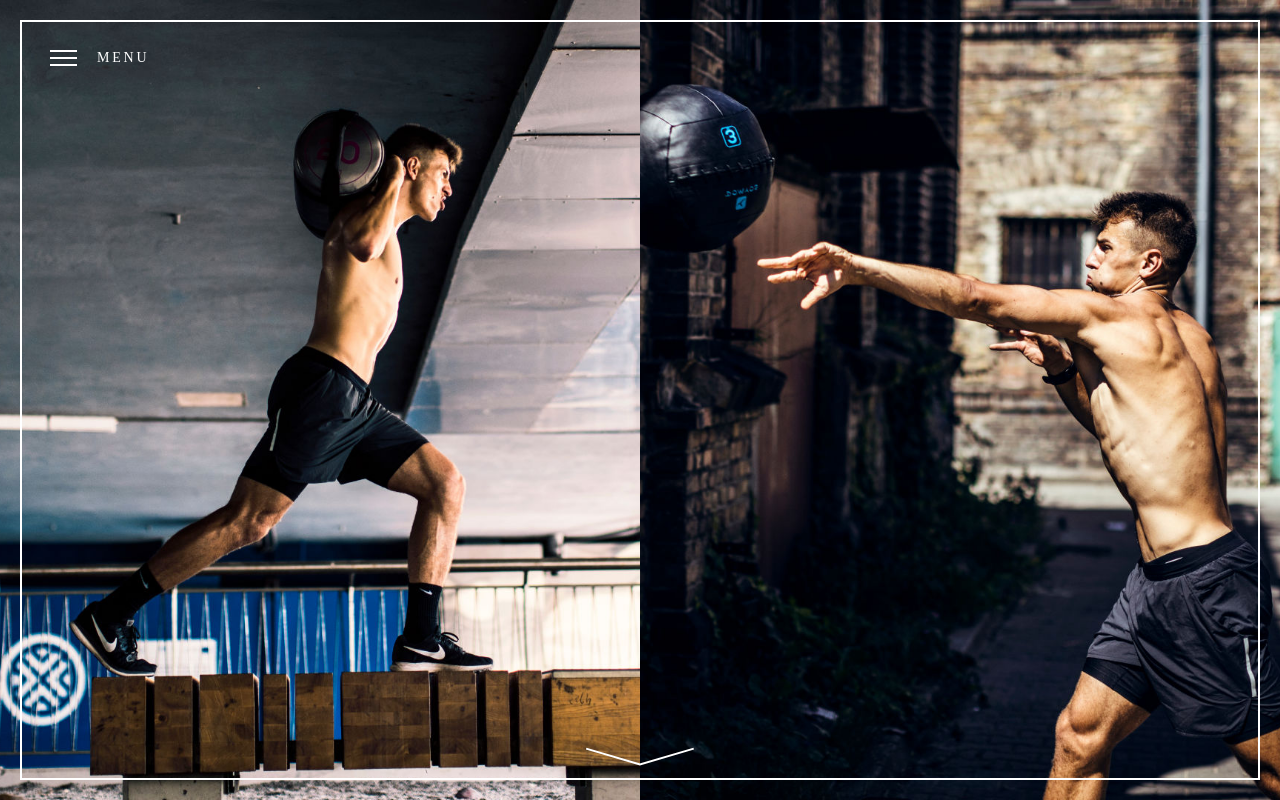
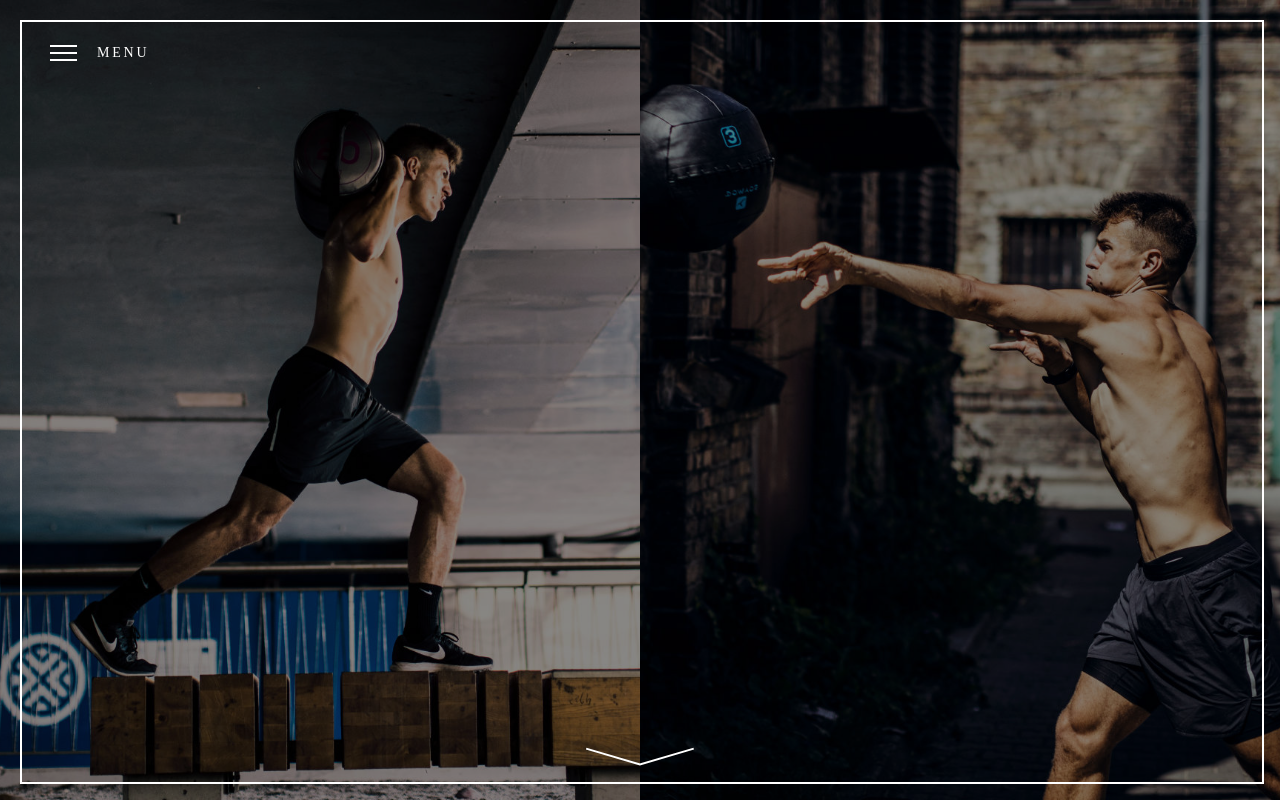
Before and after one commit to GabrielQuik/galikTeam, a React (Vite) app: page / in a window 1280 px wide. Built offline with nearby package versions, Linux system fonts and the light colour scheme.

Commit message:
Added filter to images, made some changes to naming of the variables, added imageList

```diff
--- a/src/App.css
+++ b/src/App.css
@@ -6,52 +6,30 @@ body {
   -webkit-font-smoothing: antialiased;
   -moz-osx-font-smoothing: grayscale;
 }
-#top,
-#bottom,
-#left,
-#right {
-  position: fixed;
-  background-color: #fff;
-  z-index: 999;
-}
-#left,
-#right {
-  top: 20px;
-  bottom: 20px;
-  width: 2px;
-}
-#left {
-  left: 20px;
-}
-#right {
-  right: 20px;
-}
-#top,
-#bottom {
-  left: 20px;
-  right: 20px;
-  height: 2px;
-}
-#top {
-  top: 20px;
-}
-#bottom {
-  bottom: 20px;
+div#root::before {
+  content: '';
+  border: 2px solid #fff;
+  position: absolute;
+  height: calc(100% - 40px);
+  width: calc(100% - 40px);
+  margin: 20px;
+  z-index: 1;
 }
 .nav {
   position: fixed;
-    top: 50px;
+  top: 45px;
   left: 50px;
   text-decoration: none;
   display: flex;
+  z-index: 1;
 }
-.content_start {
+.container {
   width: 100%;
   height: 100%;
   display: flex;
   flex-direction: row;
 }
-.content_start_bar {
+.container__half {
   width: 50%;
   height: 100%;
 }
@@ -59,13 +37,18 @@ body {
   width: 100%;
   height: 100vh;
 }
-.content_start_bar img {
+.half__image {
+  filter: brightness(53%) grayscale(8%);
   display: block;
   width: 100%;
   height: 100%;
   object-fit: cover;
   object-position: center;
 }
+#root {
+  height: 100%;
+}
+
 #menu_text {
   color: #fff;
   text-transform: uppercase;
--- a/src/App.js
+++ b/src/App.js
@@ -1,56 +1,70 @@
-import React, { Component } from 'react';
+import React, { Component } from "react";
 
-import './App.css';
+import { Fragment } from 'react';
+import "./App.css";
 
-import left_content_image from '../assets/images/M67A6522_1.jpg';
-import right_content_image from '../assets/images/M67A6522_2.jpg';
+import leftContentImage from "../assets/images/M67A6522_1.jpg";
+import rightContentImage from "../assets/images/M67A6522_2.jpg";
 
 class App extends Component {
   render() {
+    const imageList = [
+      { src: leftContentImage, alt: 'Treningi personalne dla każdego'},
+      { src: rightContentImage, alt: 'Przygotowanie motoryczne sportowców'}
+    ];
     return (
-            <div id="main">
-                <div id="left"></div>
-                <div id="right"></div>
-                <div id="top"></div>
-                <div id="bottom"></div>
+      <Fragment>
         <a className="nav" href="#menu">
           <svg height="16px" width="27px" version="1.1" viewBox="0 0 27 16">
             <defs />
-                        <g id="Symbols" fill="none" stroke="none" strokeLinecap="square" strokeWidth="1">
-                            <g id="hamburger" stroke="#FFFFFF" strokeWidth="2" transform="translate(-12.000000, -17.000000)">
+            <g
+              id="Symbols"
+              fill="none"
+              stroke="none"
+              strokeLinecap="square"
+              strokeWidth="1"
+            >
+              <g
+                id="hamburger"
+                stroke="#FFFFFF"
+                strokeWidth="2"
+                transform="translate(-12.000000, -17.000000)"
+              >
                 <path id="Line" d="M13,18 L38,18" />
                 <path id="Line-Copy" d="M13,25 L38,25" />
                 <path id="Line-Copy-2" d="M13,32 L38,32" />
               </g>
             </g>
           </svg>
-                    <span id="menu_text">
-                        menu
-                    </span>
+          <span id="menu_text">menu</span>
         </a>
-                <div className="content_start">
-                    <div className="left_content content_start_bar">
-                        <div className="bar_content_bg">
-                            <img src={left_content_image} alt="Treningi personalne dla każdego" />
+        <div className="container">
+          {imageList.map(imageData => (
+            <div className="container__half">
+              <img
+                className="half__image"
+                src={imageData.src}
+                alt={imageData.alt}
+              />
           </div>
-                    </div>
-                    <div className="right_content content_start_bar">
-                        <div className="bar_content_bg">
-                            <img src={right_content_image} alt="Przygotowanie motoryczne sportowców" />
-                        </div>
-                    </div>
+          ))}
         </div>
         <div id="toAbout">
           <svg height="19px" width="109px" version="1.1" viewBox="0 0 109 19">
             <defs />
             <g id="desktop" fill="none" stroke="none" strokeWidth="1">
               <g id="start" transform="translate(-906.000000, -1014.000000)">
-                                <polyline id="Path-3" points="906.666667 1015.66406 960.442708 1031.48438 1014.21875 1015.66406" stroke="#FFFFFF" strokeWidth="2" />
+                <polyline
+                  id="Path-3"
+                  points="906.666667 1015.66406 960.442708 1031.48438 1014.21875 1015.66406"
+                  stroke="#FFFFFF"
+                  strokeWidth="2"
+                />
               </g>
             </g>
           </svg>
         </div>
-            </div>
+      </Fragment>
     );
   }
 }
```
Lines whose indentation alone changed are shown as unchanged.
